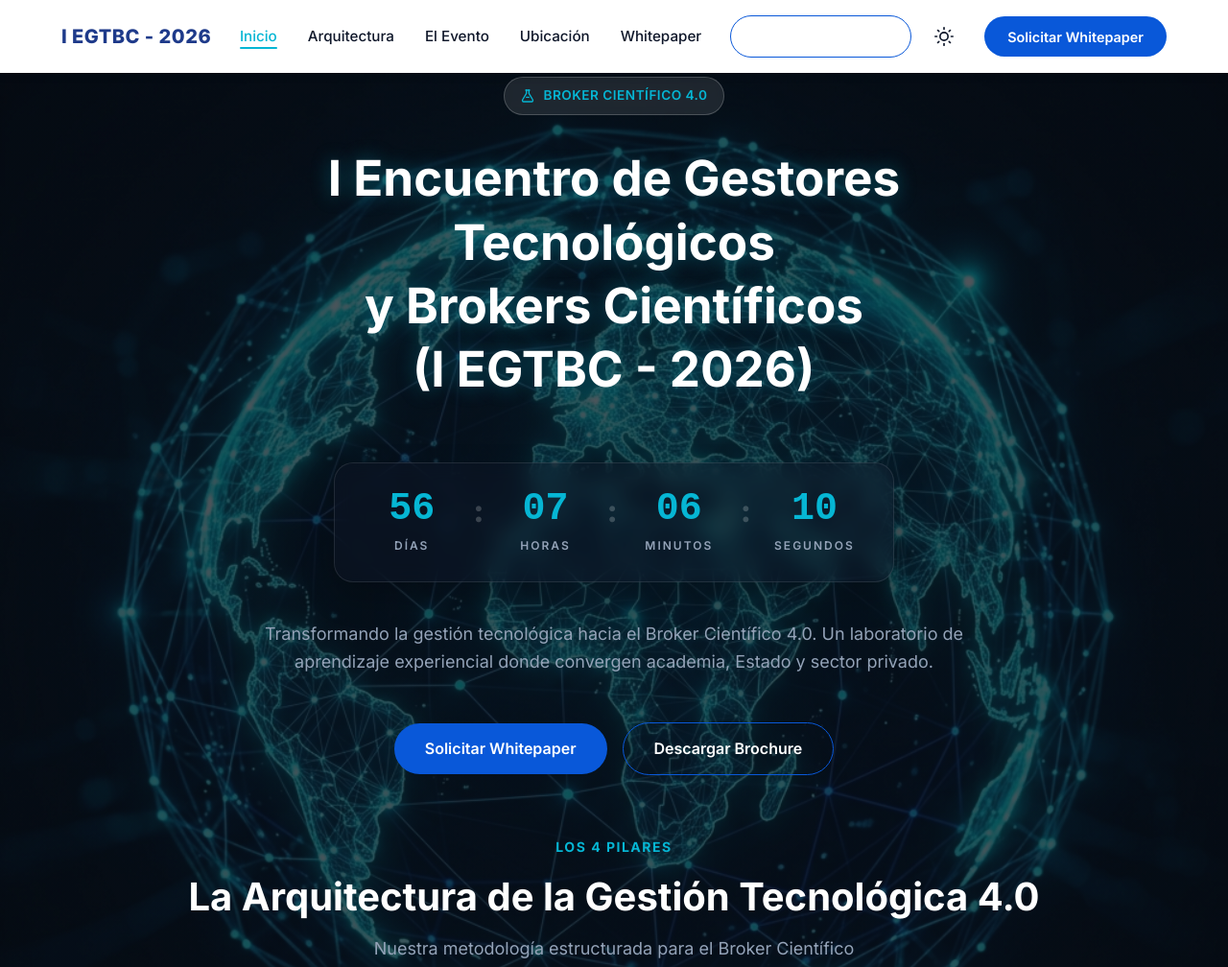
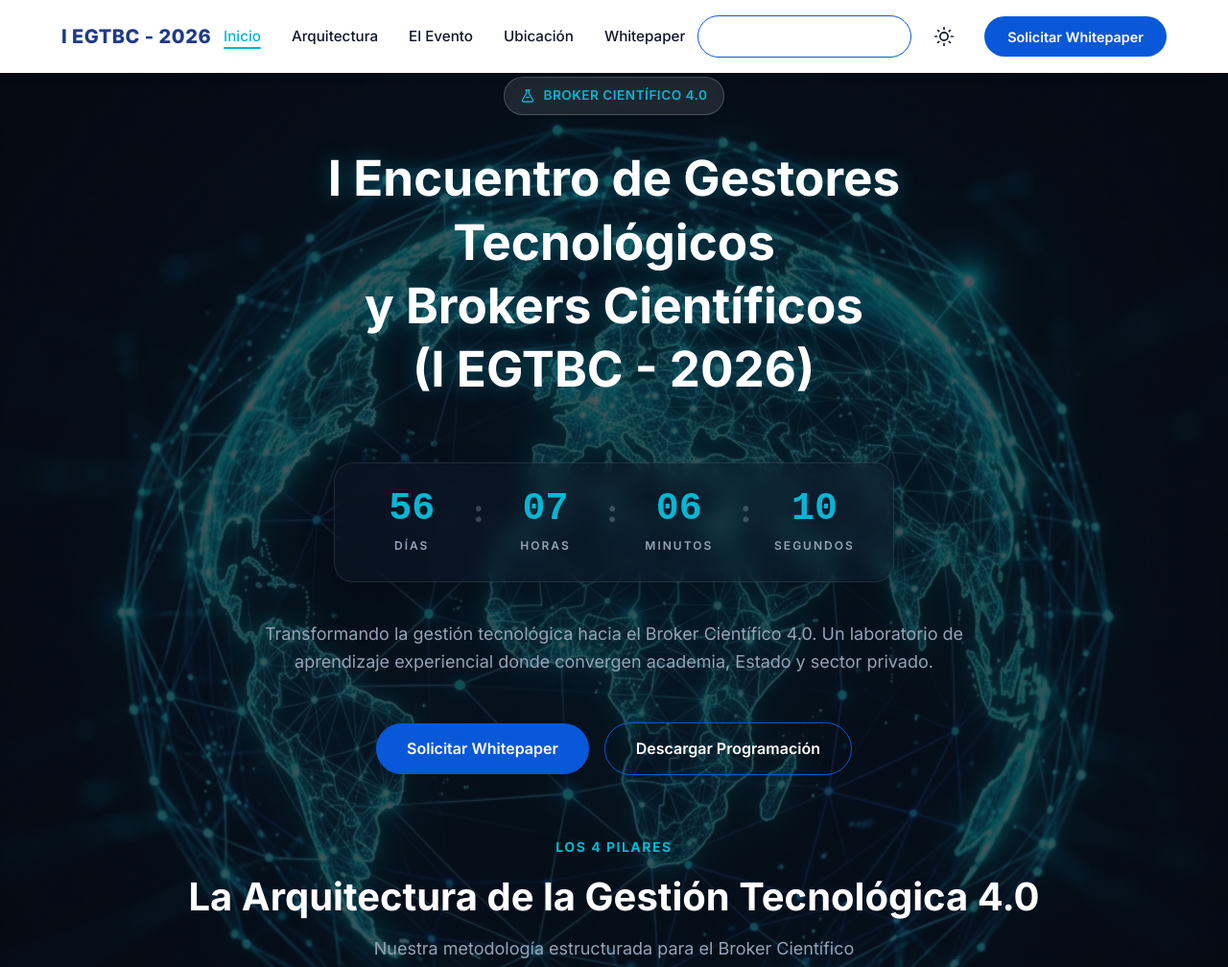
Before and after one commit to scientificbroker/EGTBC, a website: page index.html in a window 1280 px wide. Shown: the top 1008 px of the page at 96% size. Drawn offline with Linux system fonts and the light colour scheme.

Commit message:
chore: update brochure button to programacion

```diff
--- a/index.html
+++ b/index.html
@@ -42,7 +42,7 @@
                 <li><a href="#waitlist">Whitepaper</a></li>
             </ul>
             <div class="nav-actions">
-                <a href="/Brochure I EGTBC 2026.pdf" download="Brochure_I_EGTBC_2026.pdf" class="btn-nav" style="background: transparent; border: 1px solid var(--brand-blue); color: var(--text-primary); margin-right: -0.5rem;">Descargar Brochure</a>
+                <a href="/Programacion_I_EGTBC_2026.pdf" download="Programacion_I_EGTBC_2026.pdf" class="btn-nav" style="background: transparent; border: 1px solid var(--brand-blue); color: var(--text-primary); margin-right: -0.5rem;">Descargar Programación</a>
                 <button id="theme-toggle" class="theme-toggle" aria-label="Toggle theme">
                     <svg class="sun-icon" viewBox="0 0 24 24" fill="none" stroke="currentColor" stroke-width="2" stroke-linecap="round" stroke-linejoin="round"><circle cx="12" cy="12" r="5"></circle><line x1="12" y1="1" x2="12" y2="3"></line><line x1="12" y1="21" x2="12" y2="23"></line><line x1="4.22" y1="4.22" x2="5.64" y2="5.64"></line><line x1="18.36" y1="18.36" x2="19.78" y2="19.78"></line><line x1="1" y1="12" x2="3" y2="12"></line><line x1="21" y1="12" x2="23" y2="12"></line><line x1="4.22" y1="19.78" x2="5.64" y2="18.36"></line><line x1="18.36" y1="5.64" x2="19.78" y2="4.22"></line></svg>
                     <svg class="moon-icon" viewBox="0 0 24 24" fill="none" stroke="currentColor" stroke-width="2" stroke-linecap="round" stroke-linejoin="round"><path d="M21 12.79A9 9 0 1 1 11.21 3 7 7 0 0 0 21 12.79z"></path></svg>
@@ -100,7 +100,7 @@
 
             <div class="hero-actions" style="display: flex; gap: 1rem; justify-content: center; align-items: center;">
                 <a href="#waitlist" class="btn btn-primary">Solicitar Whitepaper</a>
-                <a href="/Brochure I EGTBC 2026.pdf" download="Brochure_I_EGTBC_2026.pdf" class="btn" style="border: 1px solid var(--brand-blue); color: var(--text-primary); background: transparent;">Descargar Brochure</a>
+                <a href="/Programacion_I_EGTBC_2026.pdf" download="Programacion_I_EGTBC_2026.pdf" class="btn" style="border: 1px solid var(--brand-blue); color: var(--text-primary); background: transparent;">Descargar Programación</a>
             </div>
         </div>
     </section>
```
